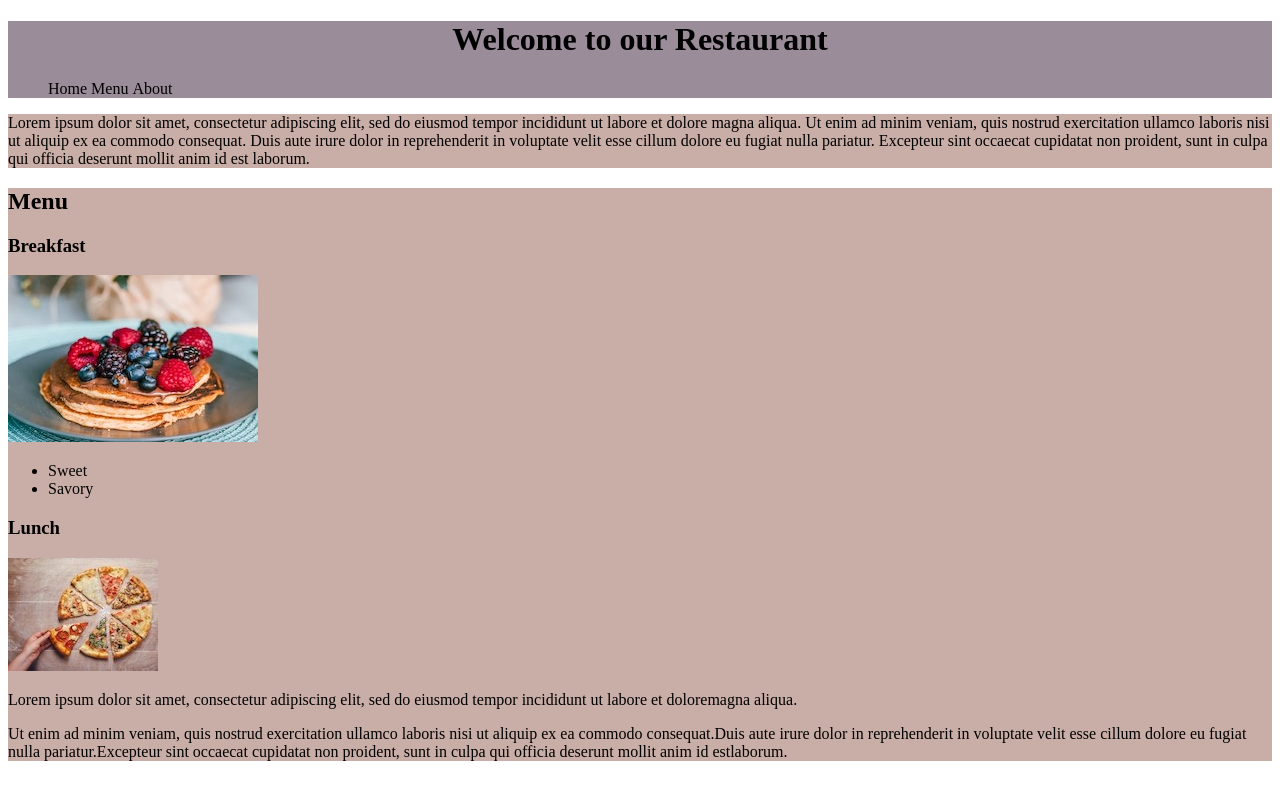
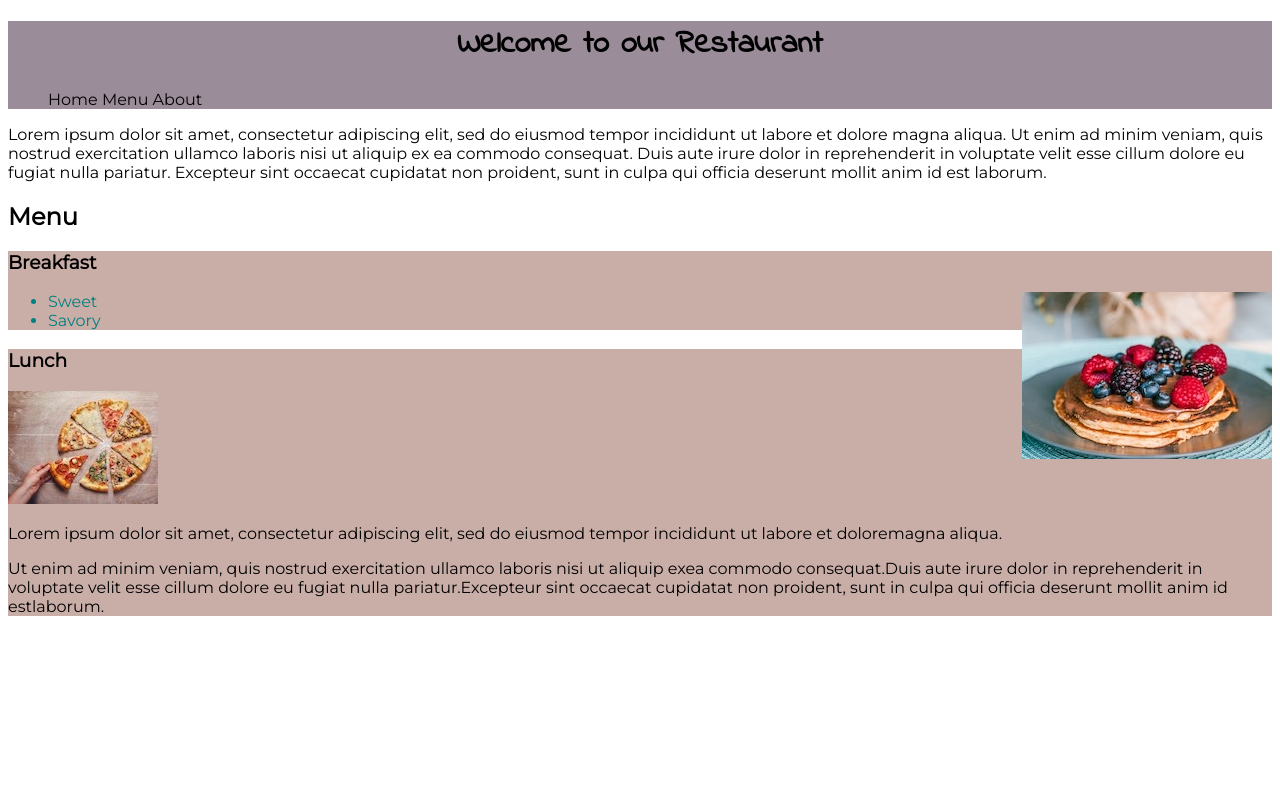
Before and after one commit to a17876/midterm, a plain HTML site: page index.html in a window 1280 px wide. Drawn offline with Linux system fonts and the light colour scheme.

Commit message:
h1 font- indie flower, others font-montserrat

```diff
--- a/css/stylesheet.css
+++ b/css/stylesheet.css
@@ -1,18 +1,25 @@
+body{
+    font-family: Montserrat, sans-serif;
+}
+h1{
+    text-align: center;
+    font-family: "Indie flower", sans-serif;
+}
 div.upper{
     background-color:#9A8C98;
 }
-div.main1{
+section{
     background-color:#C9ADA7;
+
+}
+div.breakfast img{
+    float:right;
 }
 
-div.main2{
-    background-color:#C9ADA7;
-}
-h1{
-    text-align: center;
-}
 ul.nav li{
     list-style-type: none;
     display: inline;
-    margin:auto;
 }
+ul.list{
+    color:teal;
+}
--- a/index.html
+++ b/index.html
@@ -4,6 +4,8 @@
 <head>
     <meta charset="UTF-8">
     <title>Document</title>
+    <link href="https://fonts.googleapis.com/css2?family=Indie+Flower&display=swap" rel="stylesheet">
+    <link href="https://fonts.googleapis.com/css2?family=Indie+Flower&family=Montserrat&display=swap" rel="stylesheet">
     <link rel="stylesheet" href="css/stylesheet.css">
 </head>
 
@@ -22,24 +24,40 @@
     </div>
     <article>
         <div class="main1">
-            <p>Lorem ipsum dolor sit amet, consectetur adipiscing elit, sed do eiusmod tempor incididunt ut labore et dolore magna aliqua. Ut enim ad minim veniam, quis nostrud exercitation ullamco laboris nisi ut aliquip ex ea commodo consequat. Duis aute irure dolor in reprehenderit in voluptate velit esse cillum dolore eu fugiat nulla pariatur. Excepteur sint occaecat cupidatat non proident, sunt in culpa qui officia deserunt mollit anim id est laborum.</p>
+            <p>Lorem ipsum dolor sit amet, consectetur adipiscing elit, sed do eiusmod tempor incididunt ut labore et
+                dolore magna aliqua. Ut enim ad minim veniam, quis nostrud exercitation ullamco laboris nisi ut aliquip
+                ex ea commodo consequat. Duis aute irure dolor in reprehenderit in voluptate velit esse cillum dolore eu
+                fugiat nulla pariatur. Excepteur sint occaecat cupidatat non proident, sunt in culpa qui officia
+                deserunt mollit anim id est laborum.</p>
         </div>
     </article>
     </div>
     <article>
-        <div class="main2">
+        <div class="menu">
             <h2>Menu</h2>
+        </div>
+        <section>
+            <div class="breakfast">
                 <h3>Breakfast</h3>
                 <img src="images/pancake.jpg" alt="pancake image">
-        <ul>
+                <ul class="list">
                     <li>Sweet</li>
                     <li>Savory</li>
                 </ul>
+            </div>
+        </section>
+        <section>
+            <div class="lunch">
                 <h3>Lunch</h3>
                 <img src="images/pizza.jpg" alt="pizza image">
-        <p>Lorem ipsum dolor sit amet, consectetur adipiscing elit, sed do eiusmod tempor incididunt ut labore et doloremagna aliqua.</p>
-        <p>Ut enim ad minim veniam, quis nostrud exercitation ullamco laboris nisi ut aliquip ex ea commodo consequat.Duis aute irure dolor in reprehenderit in voluptate velit esse cillum dolore eu fugiat nulla pariatur.Excepteur sint occaecat cupidatat non proident, sunt in culpa qui officia deserunt mollit anim id estlaborum.</p>
+                <p class="pizza1">Lorem ipsum dolor sit amet, consectetur adipiscing elit, sed do eiusmod tempor
+                    incididunt ut labore et doloremagna aliqua.</p>
+                <p class="pizza2">Ut enim ad minim veniam, quis nostrud exercitation ullamco laboris nisi ut aliquip
+                    exea commodo consequat.Duis aute irure dolor in reprehenderit in voluptate velit esse cillum dolore
+                    eu fugiat nulla pariatur.Excepteur sint occaecat cupidatat non proident, sunt in culpa qui officia
+                    deserunt mollit anim id estlaborum.</p>
             </div>
+        </section>
     </article>
 
 </body>
```
Lines whose indentation alone changed are shown as unchanged.
